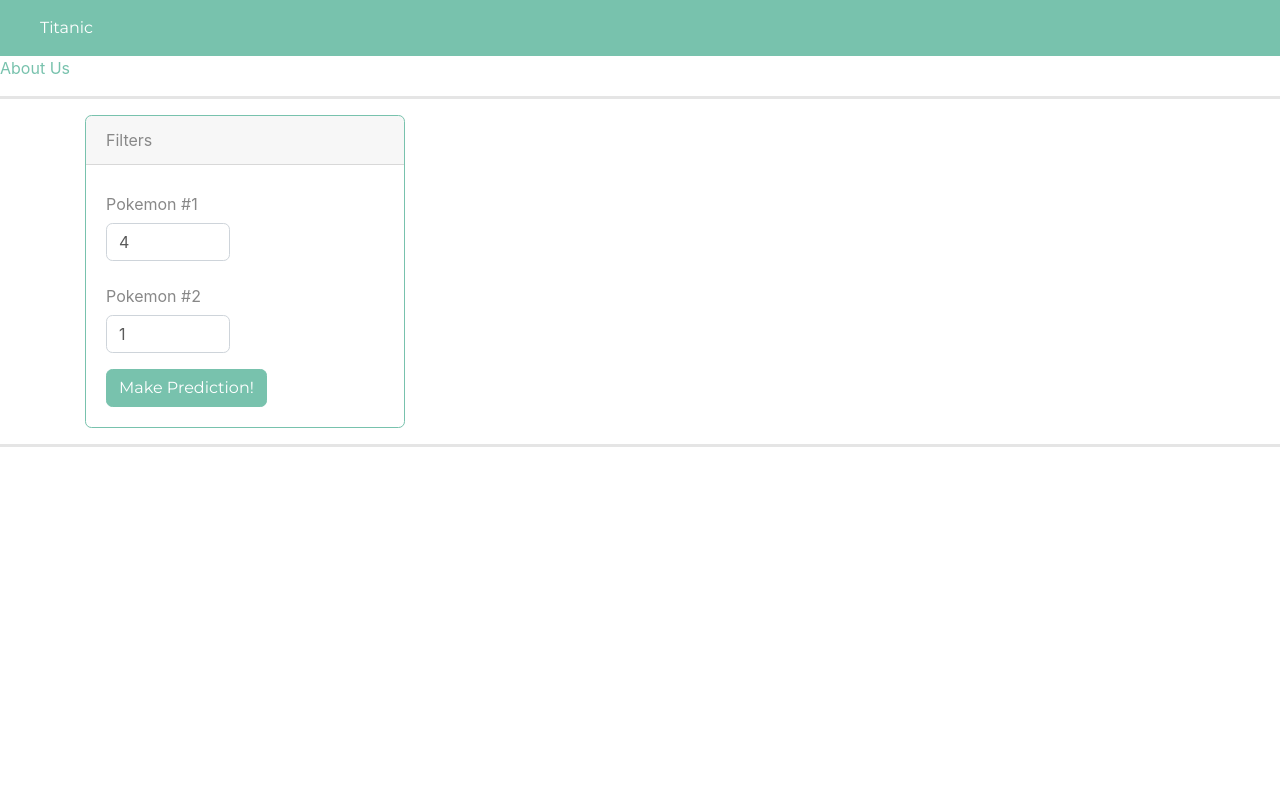
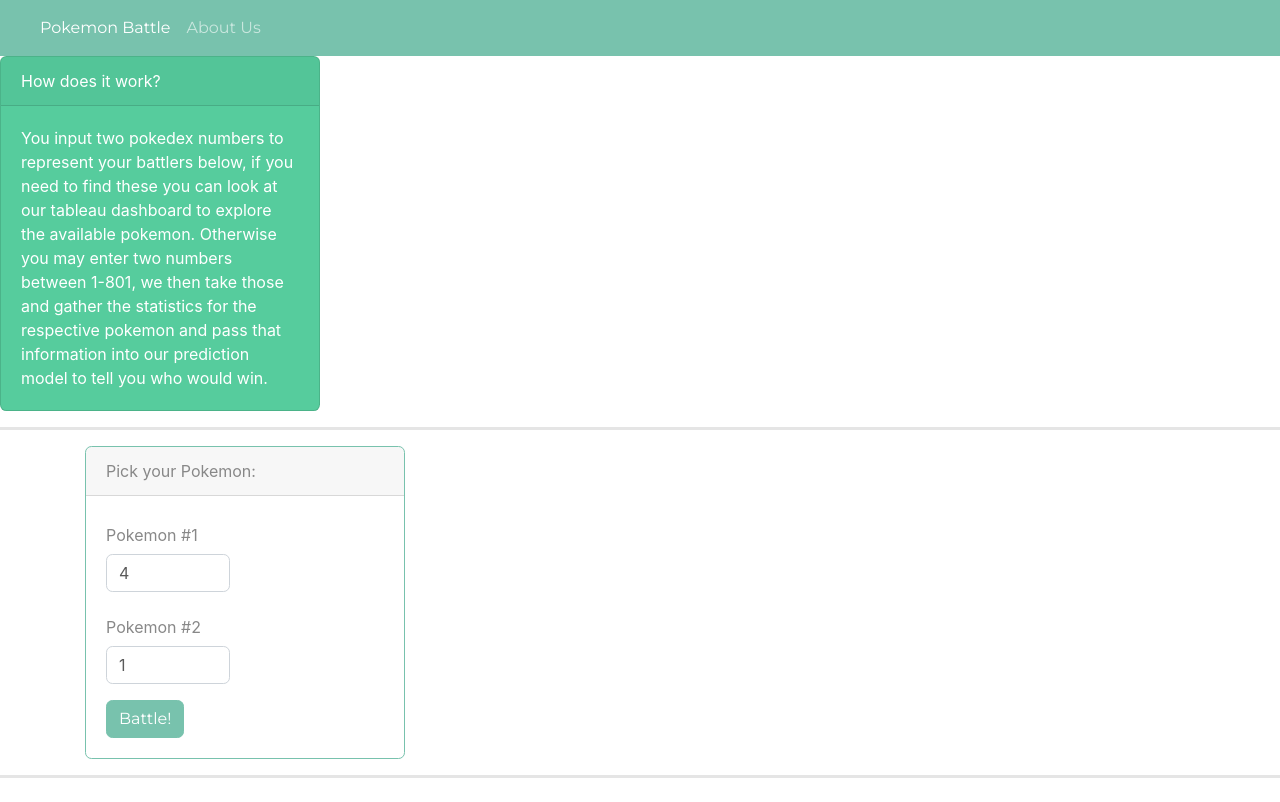
Before and after one commit to DannyPhantom2023/SMU-Project-4-Pokemon_Prediction, a Flask app: page / in a window 1280 px wide. Before the commit the page ends 447 px from the top, so only its background shows below. Run offline with Flask 3, Linux system fonts and the light colour scheme; some libraries are stand-ins or nearby versions.

Commit message:
just some slight edits, nav and info card edited

```diff
--- a/templates/index.html
+++ b/templates/index.html
@@ -3,7 +3,7 @@
 
 <head>
     <meta charset="utf-8">
-    <title>TITANIC ML</title>
+    <title>Pokemon Battle ML</title>
     <!-- Boostrap -->
     <link rel="stylesheet" href="https://stackpath.bootstrapcdn.com/bootswatch/4.5.2/minty/bootstrap.min.css">
     <!-- Our CSS -->
@@ -25,35 +25,45 @@
         <div class="collapse navbar-collapse" id="navbarColor01">
             <ul class="navbar-nav mr-auto">
                 <li class="nav-item active">
-                    <a class="nav-link" href="#">Titanic
+                    <a class="nav-link" href="#">Pokemon Battle
                 <span class="sr-only">(current)</span>
               </a>
+                </li>
+                <li class="nav-item">
+                    <a class="nav-link" href="/about_us">About Us</a>
                 </li>
             </ul>
         </div>
     </nav>
-    <a href="/about_us">About Us</a>
+    <div>
+        <div class="card text-white bg-success mb-3" style="max-width: 20rem;">
+            <div class="card-header">How does it work?</div>
+                <div class="card-body">
+                <p class="card-text">You input two pokedex numbers to represent your battlers below, if you need to find these you can look at our tableau dashboard to explore the available pokemon. Otherwise you may enter two numbers between 1-801, we then take those and gather the statistics for the respective pokemon and pass that information into our prediction model to tell you who would win.</p>
+                </div>
+            </div>
+    </div>
     <hr style="color:lightgray; border-width: 3px;">
     <div class="container">
         <div class="card border-primary mb-3" style="max-width: 20rem;">
-            <div class="card-header">Filters</div>
+            <div class="card-header">Pick your Pokemon:</div>
             <div class="card-body">
                 <div class="row">
                     <div class="col-md-6">
                         <div class="form-group">
                             <label class="col-form-label" for="pokemon1">Pokemon #1</label>
-                            <input type="number" class="form-control" value="4" id="pokemon1">
+                            <input type="number" class="form-control" value="4" min="1" max="801" id="pokemon1">
                             </select>
                         </div>
                         <div class="form-group">
                             <label class="col-form-label" for="pokemon2">Pokemon #2</label>
-                            <input type="number" class="form-control" value="1" id="pokemon2">
+                            <input type="number" class="form-control" value="1" min="1" max="801" id="pokemon2">
                         </div>
                     </div>
                 </div>
                 <div class="row">
                     <div class="col-md-12">
-                        <button type="button" class="btn btn-primary" id="filter">Make Prediction!</button>
+                        <button type="button" class="btn btn-primary" id="filter">Battle!</button>
                     </div>
                 </div>
             </div>
```
